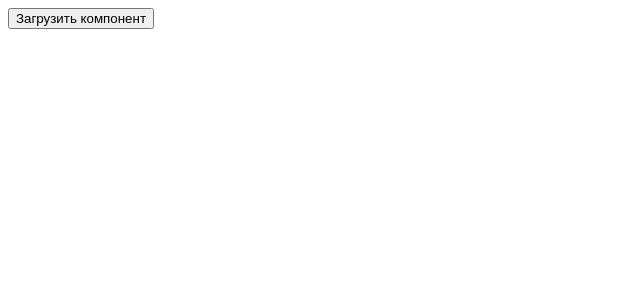
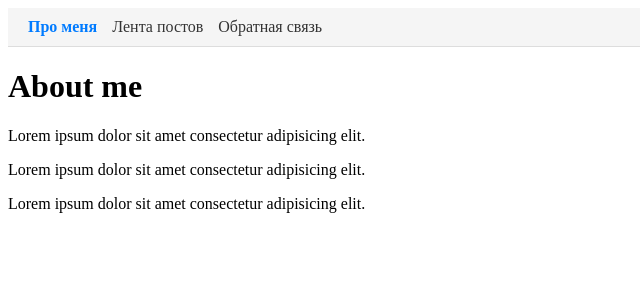
Before and after one commit to GreenXred/Education-lessons, a React (Vite) app in the folder REACT-lessons/: page / in a window 1280 px wide. Shown: the top 300 px of the page, without its empty margins (0-640 px from the left). Built offline with nearby package versions, Linux system fonts and the light colour scheme.

Commit message:
Task 24 completed

```diff
--- a/REACT-lessons/package.json
+++ b/REACT-lessons/package.json
@@ -11,7 +11,8 @@
   },
   "dependencies": {
     "react": "^19.1.1",
-    "react-dom": "^19.1.1"
+    "react-dom": "^19.1.1",
+    "react-router-dom": "^7.9.3"
   },
   "devDependencies": {
     "@eslint/js": "^9.33.0",
--- a/REACT-lessons/src/app.jsx
+++ b/REACT-lessons/src/app.jsx
@@ -1,25 +1,31 @@
-import React, { Suspense, lazy, useState } from "react";
-const BigComponent = lazy(() => import("./lesson-20/bigComponent"));
+import { createBrowserRouter, RouterProvider } from 'react-router-dom';
+import Layout from './lesson-24/layout.jsx';
+import About from './lesson-24/pages/about/about.jsx';
+import Posts from './lesson-24/pages/posts/posts.jsx';
+import Feedback from './lesson-24/pages/feedback/feedback.jsx';
 
 
+const router = createBrowserRouter([
+    {
+        path: '/',               // корневой путь
+        element: <Layout />,     // обёртка с навигацией
+        children: [              // дочерние маршруты
+            {
+                index: true,         // это путь "/"
+                element: <About />
+            },
+            {
+                path: 'posts',
+                element: <Posts />
+            },
+            {
+                path: 'feedback',
+                element: <Feedback />
+            }
+        ]
+    }
+]);
+
 export default function App() {
-    const [show, setShow] = useState(false);
-
-    return (
-        <>
-            {show
-                ? (
-                    <Suspense fallback="Загрузка компонента...">
-                        <BigComponent />
-                    </Suspense>
-                )
-                : (
-                    <button type="button" onClick={() => setShow(true)}>
-                        Загрузить компонент
-                    </button>
-                )
-            }
-
-        </>
-    )
+    return <RouterProvider router={router} />;
 }
--- /dev/null
+++ b/REACT-lessons/src/lesson-24/components/navbar.css
@@ -0,0 +1,21 @@
+.navbar {
+    padding: 10px 20px;
+    background-color: #f5f5f5;
+    border-bottom: 1px solid #ddd;
+}
+
+.nav-link {
+    margin-right: 15px;
+    text-decoration: none;
+    color: #333;
+    font-size: 16px;
+}
+
+.nav-link:hover {
+    text-decoration: underline;
+}
+
+.nav-link.active {
+    font-weight: bold;
+    color: #007bff;
+}
--- /dev/null
+++ b/REACT-lessons/src/lesson-24/components/navbar.jsx
@@ -0,0 +1,14 @@
+import { NavLink } from 'react-router-dom';
+import './navbar.css';
+
+const link = ({ isActive }) => (isActive ? 'nav-link active' : 'nav-link');
+
+export default function Navbar() {
+    return (
+        <nav className="navbar">
+            <NavLink to="/" end className={link}>Про меня</NavLink>
+            <NavLink to="/posts" className={link}>Лента постов</NavLink>
+            <NavLink to="/feedback" className={link}>Обратная связь</NavLink>
+        </nav>
+    );
+}
--- /dev/null
+++ b/REACT-lessons/src/lesson-24/layout.jsx
@@ -0,0 +1,13 @@
+import { Outlet } from 'react-router-dom';
+import Navbar from './components/navbar.jsx';
+
+export default function Layout() {
+  return (
+    <>
+      <Navbar />
+      <main>
+        <Outlet />
+      </main>
+    </>
+  );
+}
--- /dev/null
+++ b/REACT-lessons/src/lesson-24/pages/about/about.jsx
@@ -0,0 +1,12 @@
+export default function About() {
+    return (
+        <div className="container">
+            <h1>About me</h1>
+            <div>
+                <p>Lorem ipsum dolor sit amet consectetur adipisicing elit.</p>
+                <p>Lorem ipsum dolor sit amet consectetur adipisicing elit.</p>
+                <p>Lorem ipsum dolor sit amet consectetur adipisicing elit.</p>
+            </div>
+        </div>
+    )
+}
--- /dev/null
+++ b/REACT-lessons/src/lesson-24/pages/feedback/feedback.jsx
@@ -0,0 +1,12 @@
+export default function Feedback() {
+    return (
+        <div className="container">
+            <h1>Feedback</h1>
+            <div>
+                <p>Lorem ipsum dolor sit amet consectetur adipisicing elit.</p>
+                <p>Lorem ipsum dolor sit amet consectetur adipisicing elit.</p>
+                <p>Lorem ipsum dolor sit amet consectetur adipisicing elit.</p>
+            </div>
+        </div>
+    )
+}
--- /dev/null
+++ b/REACT-lessons/src/lesson-24/pages/posts/posts.jsx
@@ -0,0 +1,12 @@
+export default function Posts() {
+    return (
+        <div className="container">
+            <h1>Posts</h1>
+            <div>
+                <p>Lorem ipsum dolor sit amet consectetur adipisicing elit.</p>
+                <p>Lorem ipsum dolor sit amet consectetur adipisicing elit.</p>
+                <p>Lorem ipsum dolor sit amet consectetur adipisicing elit.</p>
+            </div>
+        </div>
+    )
+}
```
Also changed, not shown: REACT-lessons/src/lesson-24/lesson-24.jsx (added, +11 -0 lines), REACT-lessons/src/lesson-24/base.css (added), 1 other file (tests, documents, lock files or other folders).
